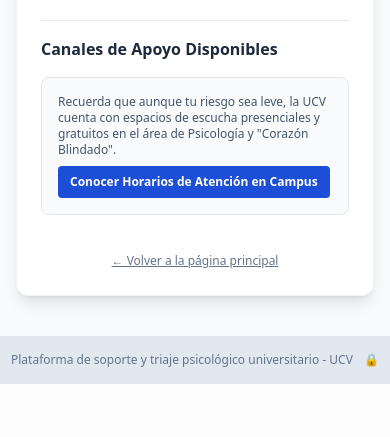
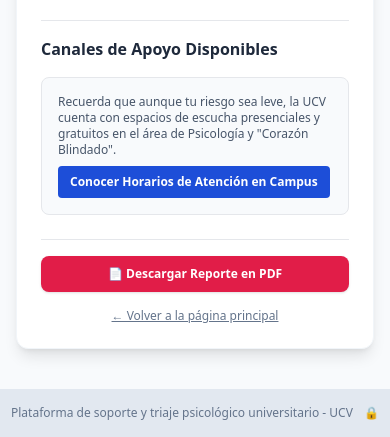
Before and after one commit to Luis140-arch/corazon-blindado-web, a Flask app: template templates/resultado.html in a window 390 px wide. Shown: the part 656-1093 px from the top of the page. Before the commit the page ends 1040 px from the top, so only its background shows below. Run offline with Flask 3, Linux system fonts and the light colour scheme; the template is opened without the code that fills it, so the values that code supplies are empty; some libraries are stand-ins or nearby versions.

Commit message:
Agrega exportacion de resultados a PDF en cliente

```diff
--- a/templates/resultado.html
+++ b/templates/resultado.html
@@ -1,7 +1,7 @@
 {% extends 'base.html' %}
 
 {% block content %}
-<div class="bg-white rounded-xl shadow-lg p-6 md:p-8 border border-slate-100 space-y-6">
+<div id="contenido-pdf" class="bg-white rounded-xl shadow-lg p-6 md:p-8 border border-slate-100 space-y-6">
 
     <!-- Tarjeta del Token Anónimo -->
     <div class="bg-slate-800 text-white p-4 rounded-lg flex flex-col md:flex-row justify-between items-center gap-3">
@@ -47,9 +47,9 @@
             {% endif %}
         {% endif %}
 
-        <!-- Botón para la Evaluación Extendida (Se oculta si ya se hizo) -->
+        <!-- Botón para la Evaluación Extendida (Se oculta en el PDF y si ya se hizo) -->
         {% if not es_extendida and ('Moderado' in nivel_riesgo or 'Alto' in nivel_riesgo) %}
-            <div class="mt-4 pt-3 border-t border-dashed border-slate-200">
+            <div class="mt-4 pt-3 border-t border-dashed border-slate-200" data-html2canvas-ignore="true">
                 <p class="text-xs text-slate-600 mb-2">Para recibir una orientación personalizada más detallada, puedes completar la evaluación profunda:</p>
                 <a href="/extendida/{{ token }}"
                    class="inline-block bg-amber-600 hover:bg-amber-700 text-white text-xs font-bold py-2.5 px-4 rounded-lg shadow transition duration-150">
@@ -82,7 +82,7 @@
                 <p class="text-xs text-red-700 mt-1 mb-3">
                     Hemos detectado indicadores que requieren atención profesional. Te sugerimos acudir a los servicios de la universidad o comunicarte con una línea de emergencia.
                 </p>
-                <div class="flex flex-col sm:flex-row gap-3">
+                <div class="flex flex-col sm:flex-row gap-3" data-html2canvas-ignore="true">
                     <a href="https://www.ucv.edu.pe" target="_blank"
                        class="bg-red-600 hover:bg-red-700 text-white text-xs font-bold py-2 px-4 rounded text-center">
                         📅 Agendar Cita en Bienestar UCV
@@ -98,7 +98,7 @@
                 <p class="text-xs text-slate-600 mb-2">
                     Recuerda que aunque tu riesgo sea leve, la UCV cuenta con espacios de escucha presenciales y gratuitos en el área de Psicología y "Corazón Blindado".
                 </p>
-                <a href="https://www.ucv.edu.pe" target="_blank"
+                <a href="https://www.ucv.edu.pe" target="_blank" data-html2canvas-ignore="true"
                    class="inline-block bg-blue-700 hover:bg-blue-800 text-white text-xs font-bold py-2 px-3 rounded">
                     Conocer Horarios de Atención en Campus
                 </a>
@@ -106,12 +106,36 @@
         {% endif %}
     </div>
 
-    <!-- Botón para regresar -->
-    <div class="text-center pt-2">
-        <a href="/" class="text-xs text-slate-500 hover:text-blue-700 underline">
+    <!-- Controles de Descarga y Regreso (Ocultos al generar el PDF) -->
+    <div class="pt-4 border-t flex flex-col sm:flex-row justify-between items-center gap-4" data-html2canvas-ignore="true">
+        <a href="/" class="text-xs text-slate-500 hover:text-blue-700 underline order-2 sm:order-1">
             ← Volver a la página principal
         </a>
+
+        <button onclick="descargarPDF()" type="button"
+                class="w-full sm:w-auto bg-rose-600 hover:bg-rose-700 text-white text-xs font-bold py-2.5 px-5 rounded-lg shadow transition duration-150 flex items-center justify-center gap-2 cursor-pointer order-1 sm:order-2">
+            📄 Descargar Reporte en PDF
+        </button>
     </div>
 
 </div>
+
+<!-- Librería html2pdf.js y Script de Exportación -->
+<script src="https://cdnjs.cloudflare.com/ajax/libs/html2pdf.js/0.10.1/html2pdf.bundle.min.js"></script>
+<script>
+    function descargarPDF() {
+        const elemento = document.getElementById('contenido-pdf');
+        const tokenUsuario = "{{ token }}";
+
+        const opciones = {
+            margin:       [10, 10, 10, 10],
+            filename:     `Reporte_CorazonBlindado_${tokenUsuario}.pdf`,
+            image:        { type: 'jpeg', quality: 0.98 },
+            html2canvas:  { scale: 2, useCORS: true, logging: false },
+            jsPDF:        { unit: 'mm', format: 'a4', orientation: 'portrait' }
+        };
+
+        html2pdf().set(opciones).from(elemento).save();
+    }
+</script>
 {% endblock %}
```
